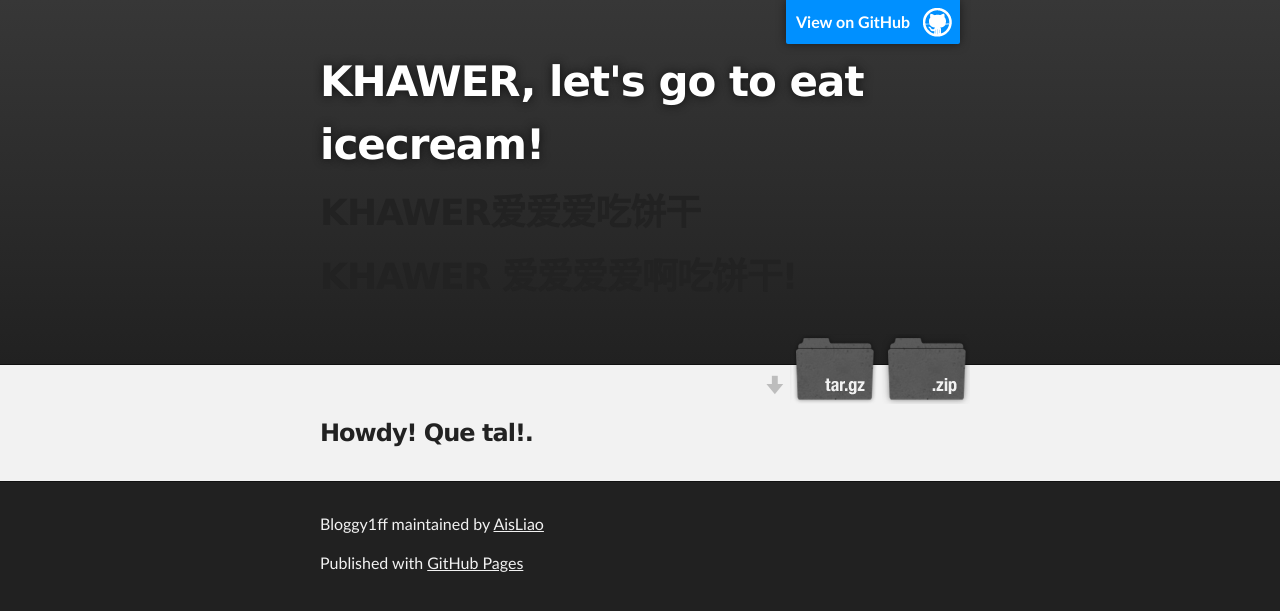
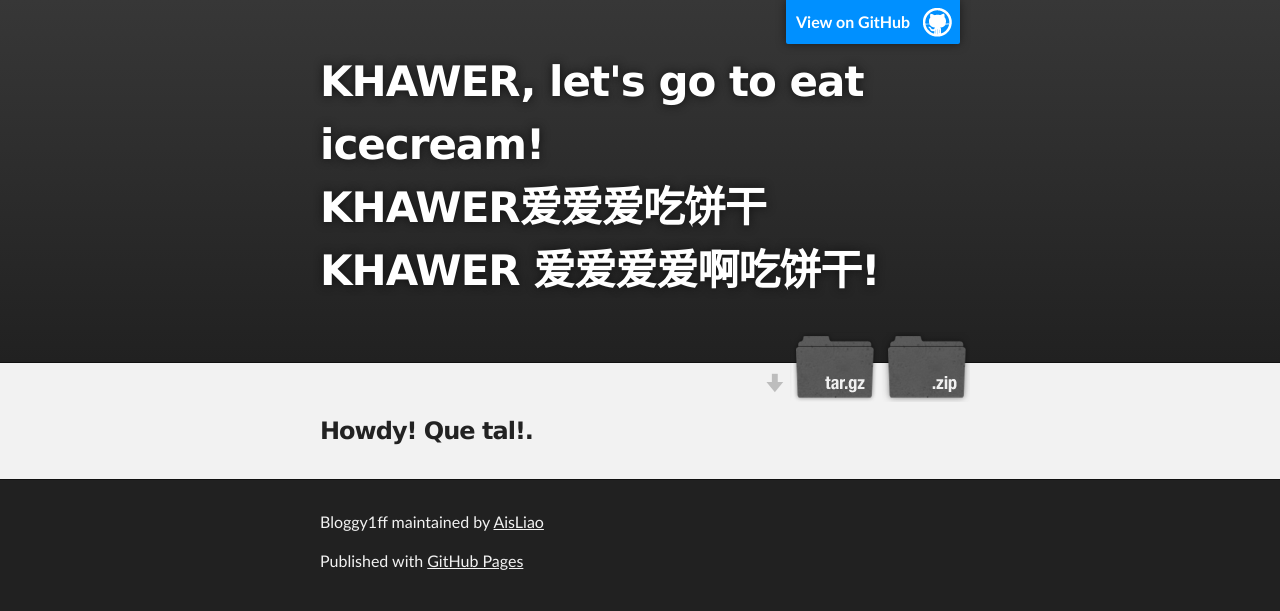
Before and after one commit to AisLiao/Bloggy1ff, a Jekyll site: the page built from index.html, in a window 1280 px wide. Shown: the top 611 px of the page. Built offline with Jekyll 4.4.1, drawn with Linux system fonts in a browser that asks for light colours.

Commit message:
class changes!

```diff
--- a/stylesheets/stylesheet.css
+++ b/stylesheets/stylesheet.css
@@ -270,6 +270,12 @@ Full-Width Styles
   padding: 20px 10px;
   margin: 0 auto;
 }
+.pkk1 {margin: 0;
+color: #fff;
+font-size: 42px;
+font-weight: 700;
+text-shadow: #111 0px 0px 10px;
+}
 
 #forkme_banner {
   display: block;
@@ -300,6 +306,13 @@ Full-Width Styles
 }
 
 #project_title {
+  margin: 0;
+  color: #fff;
+  font-size: 42px;
+  font-weight: 700;
+  text-shadow: #111 0px 0px 10px;
+}
+#project_title2 {
   margin: 0;
   color: #fff;
   font-size: 42px;
```
